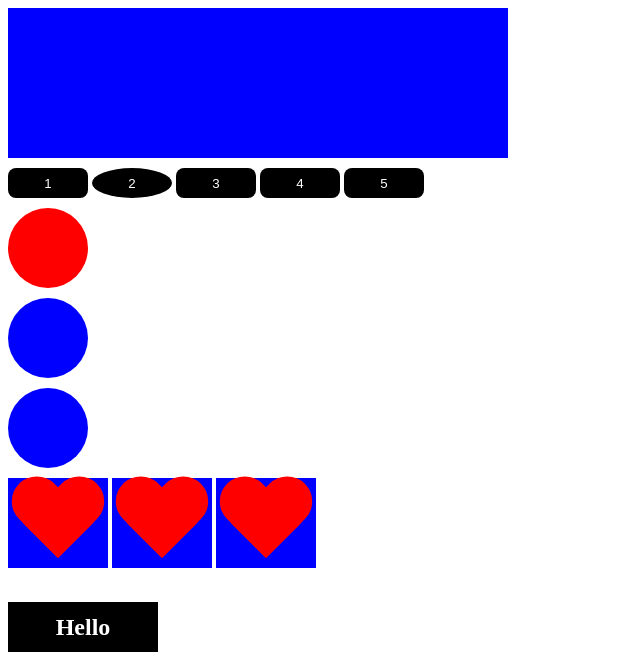
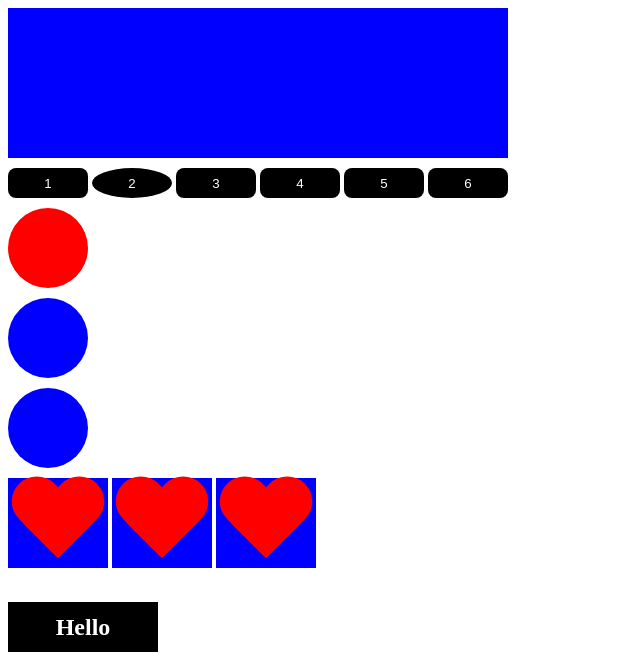
Before and after one commit to Nemo56/28-29_lessons, a plain HTML site: page elements/index.html in a window 1280 px wide. Shown: the whole page, without its empty margins (0-640 px from the left). Drawn offline with Linux system fonts and the light colour scheme.

Commit message:
Update index.html

```diff
--- a/elements/index.html
+++ b/elements/index.html
@@ -13,6 +13,7 @@
 		<button>3</button>
 		<button>4</button>
 		<button>5</button>
+		<button>6</button>
 
 		<div class="circle"></div>
 		<div class="circle"></div>
```
